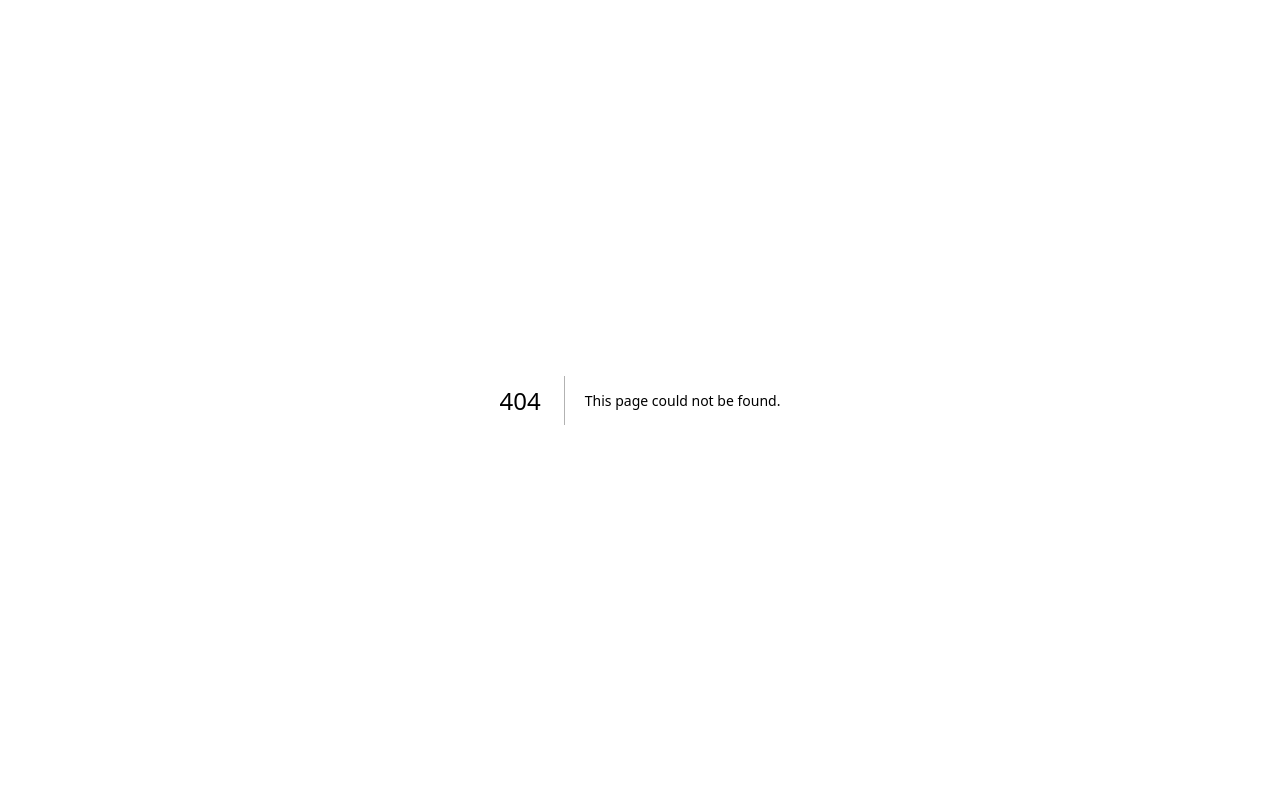
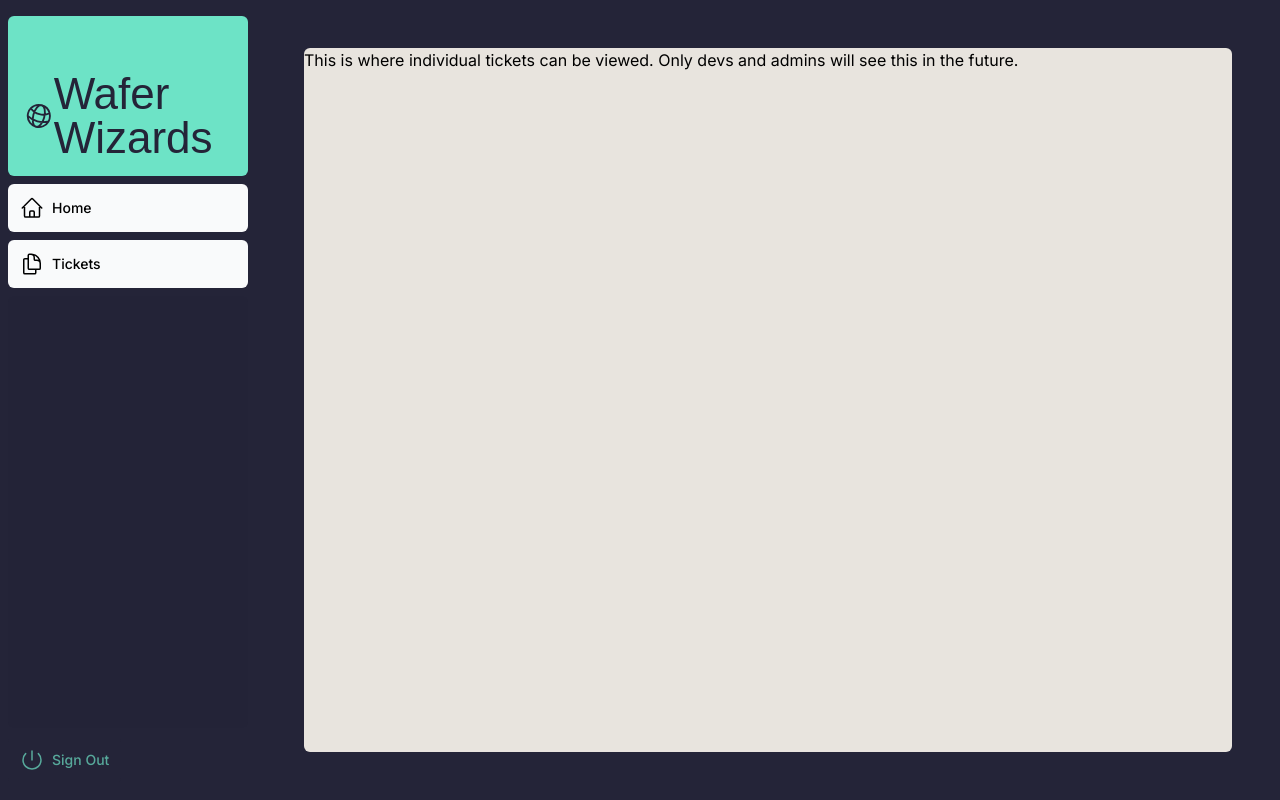
Before and after one commit to Connor-Skudlarek/issue-tracker, a Next.js app: page /dashboard/tickets/1 in a window 1280 px wide. Before the commit this address had no page. Built offline with nearby package versions, Linux system fonts and the light colour scheme; a web font is replaced by a local one.

Commit message:
Add individual ticket page, #4

```diff
--- /dev/null
+++ b/app/dashboard/tickets/[id]/page.tsx
@@ -0,0 +1,8 @@
+export default function page() {
+  return (
+    <div>
+      This is where individual tickets can be viewed. Only devs and admins will
+      see this in the future.
+    </div>
+  );
+}
```
